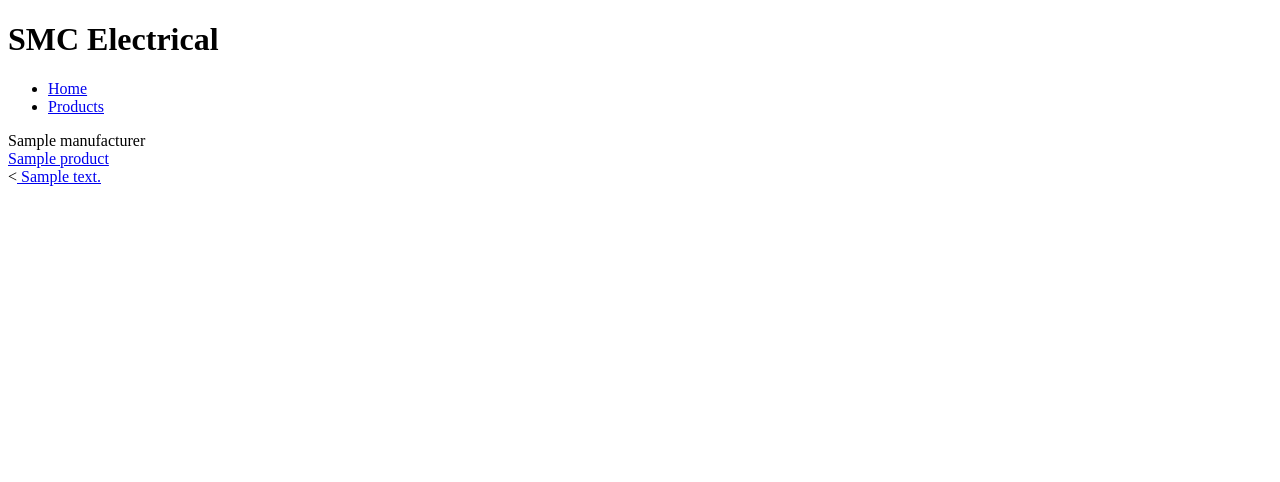
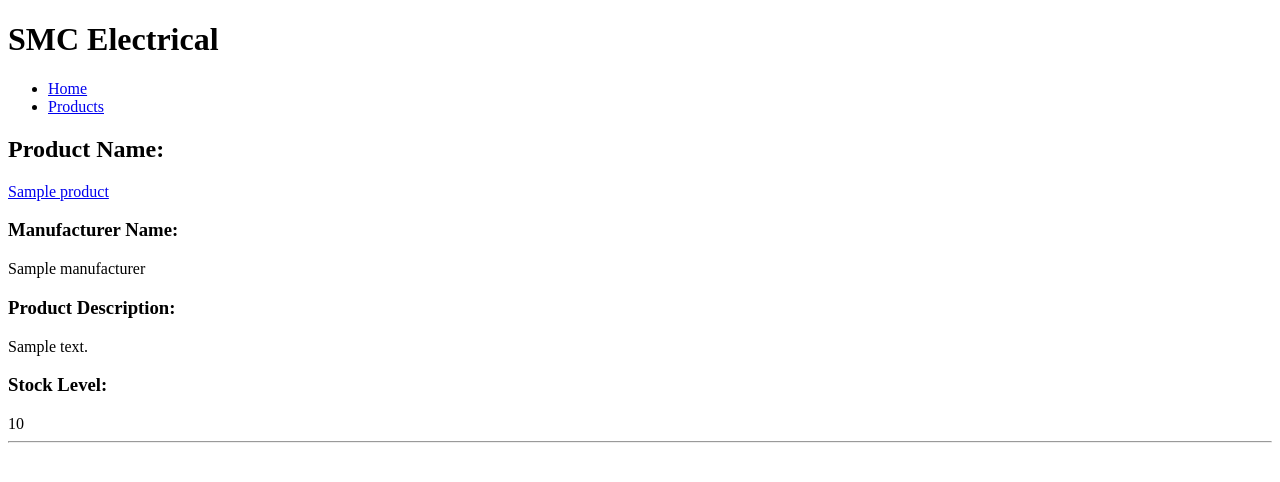
Before and after one commit to SeanCushnie/Project_One, a Flask app: page /products in a window 1280 px wide. Shown: the top 482 px of the page. Run offline with Flask 3, Linux system fonts and the light colour scheme; a database or web service that is not in the repository returns one stand-in record (values such as "Sample title"); some libraries are stand-ins or nearby versions.

Commit message:
tidied up HTML a bit

```diff
--- a/templates/products/index.html
+++ b/templates/products/index.html
@@ -4,20 +4,22 @@
 
 {% for product in product_list%}
     <div class="product">
+        <div class="title">
+            <h2>Product Name: </h2> <a href="/products/{{product.id}}">{{product.title}}</a>
+        </div>
         <div class="productManufacturerName">
-            {{product.manufacturer.name}}
+            <h3>Manufacturer Name: </h3> {{product.manufacturer.name}}
         </div>
-    <div class="title">
-        <a href="/products/{{product.id}}">{{product.title}}</a>
+        <div class="description">
+            <h3>Product Description: </h3> {{product.description}}
+        </div>
+        <div class="stock_quantity">
+            <h3>Stock Level: </h3> {{product.stock_quantity}}
+            {% if product.stock_quantity < 10 %}
+                <p> LOW STOCK! </p>
+            {% endif %}
+        </div>
     </div>
-    <div class="description">
-        <<a href="/products/{{product.id}}"> {{product.description}} </a>
-        <span>
-            <a href="/products/{{product.stock_quantity}}"></a>
-            {% if product.stock_quantity < 10 %}
-            <p> LOW STOCK! </p>
-            {% endif %} </span>
-    </div>
-    </div>
+    <hr>
 {% endfor %}
 {% endblock %}
```
